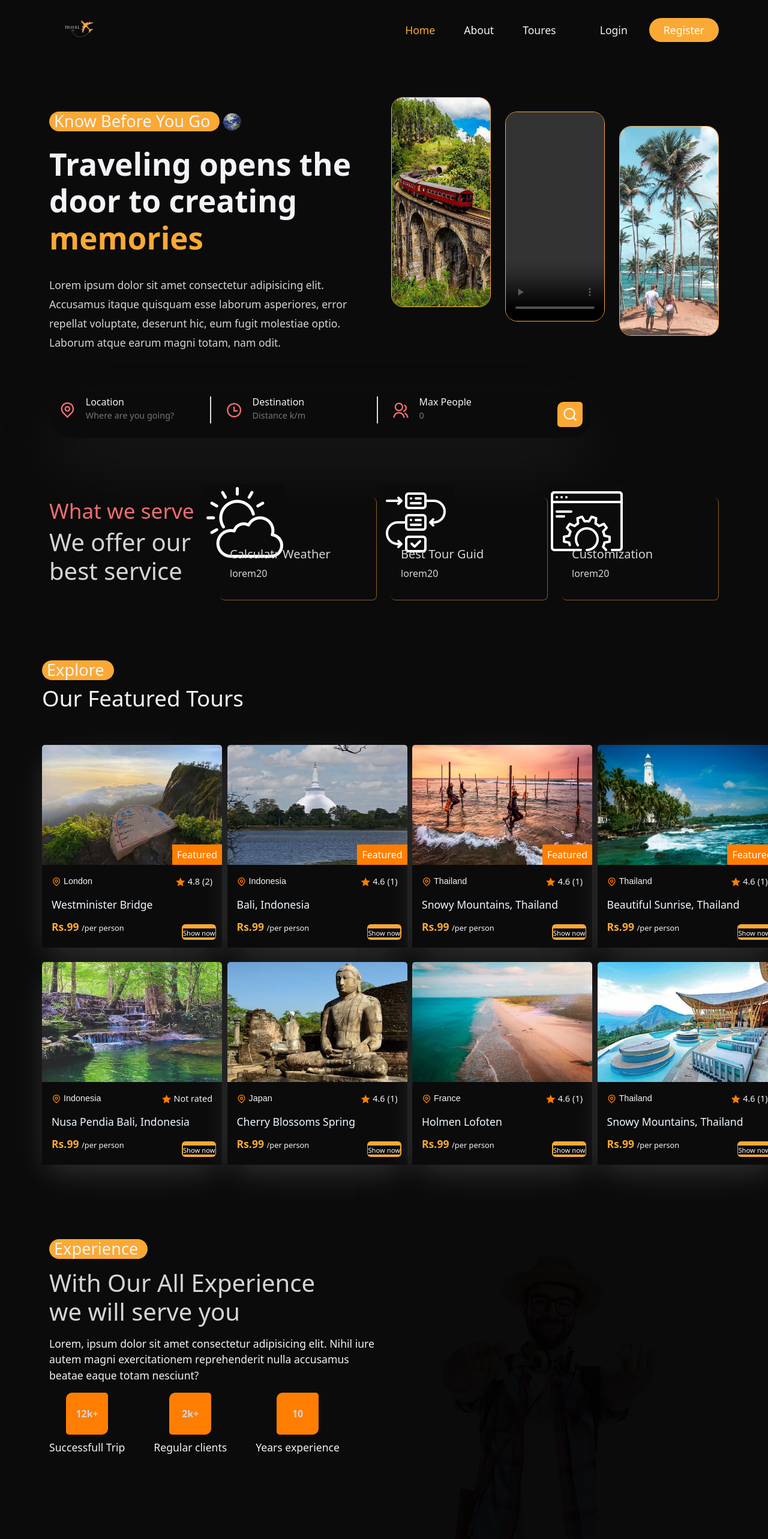
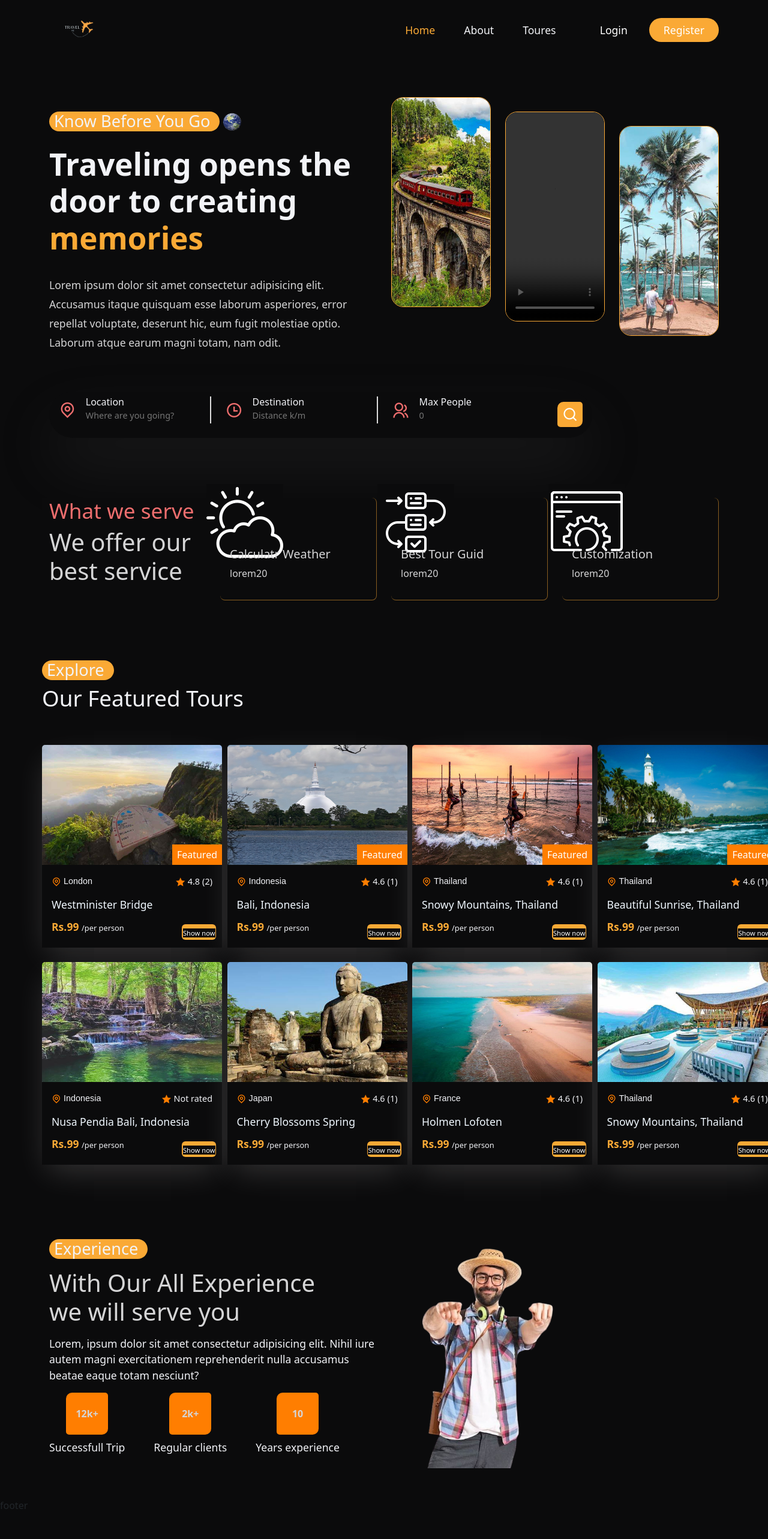
Before and after one commit to SachiniDeSilva/TravelMe, a React (Create React App) app: page /home in a window 1280 px wide. Shown: the top 2566 px of the page at 60% size. After the commit the page ends 2522 px from the top, so only its background shows below. Built offline with nearby package versions, Linux system fonts and the light colour scheme; grey boxes are pictures that could not be loaded.

Commit message:
remove lequid shape

```diff
--- a/src/App.css
+++ b/src/App.css
@@ -74,7 +74,7 @@ ul{
 .secondary_btn a{
   text-decoration: none;
   font-size: 1.1rem;
-  color: var(--text-color);
+  color: #fff;
 }
 
 .secondary_btn a:hover{
--- a/src/pages/Home.jsx
+++ b/src/pages/Home.jsx
@@ -7,7 +7,7 @@ import video1 from '../assets/hero.mp4';
 import world from '../assets/OIP__1_-removebg-preview.png'
 import Subtitle from '../shared/Subtitle';
 import FeaturedToureList from '../components/Featured-tour/FeaturedToureList';
-import experienceImg from '../assets/OIP (11).jpg'
+import experienceImg from '../assets/OIP__11_-removebg-preview.png'
 
 import Service from '../Service/Service';
 import SearchBar from '../shared/SearchBar';
--- a/src/styles/home.css
+++ b/src/styles/home.css
@@ -102,6 +102,11 @@ height: 2.3rem;
     color: var(--text-color);
 }
 .experience_img img{
-    mix-blend-mode: multiply;
+
+    width: 300px;
+    height: auto;
+    margin-top: 0;
+    position: relative;
+    z-index: 1;
 
 }
```
Also changed, not shown: src/assets/OIP__11_-removebg-preview.png (added).
